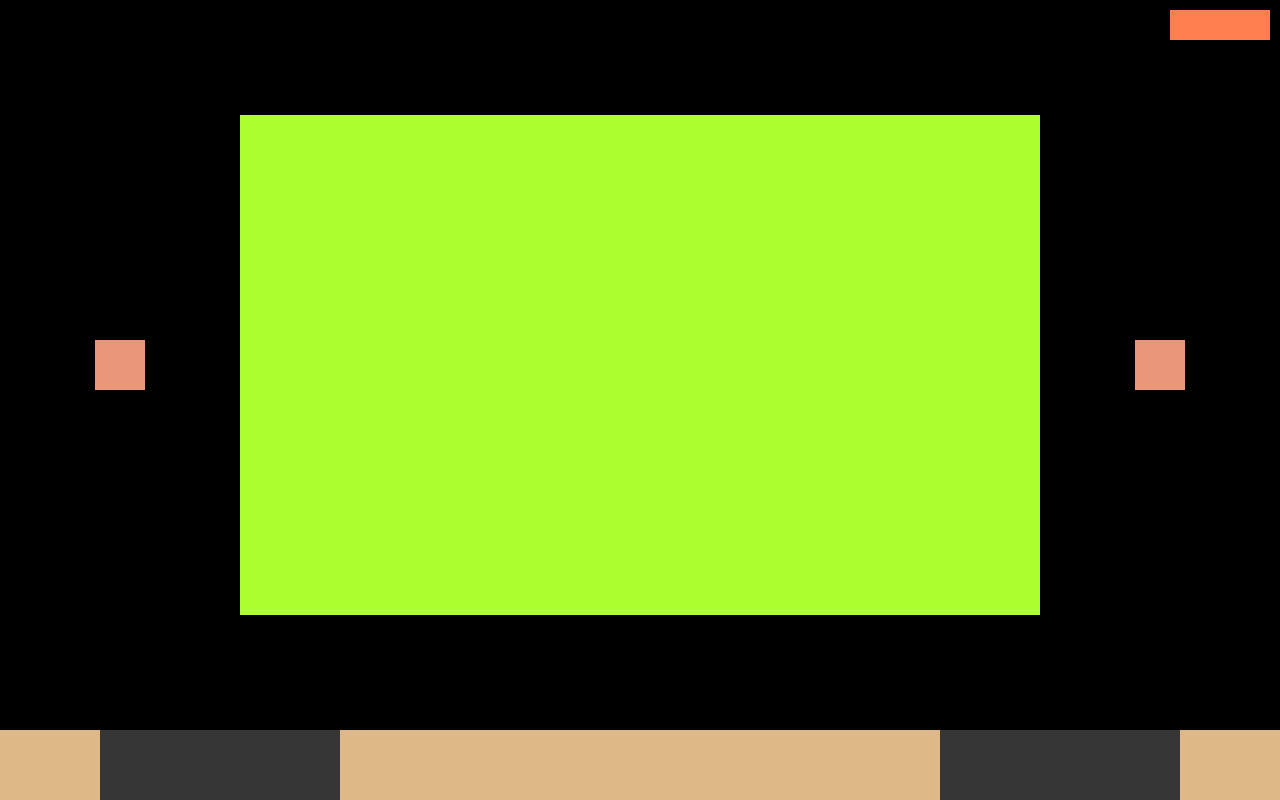
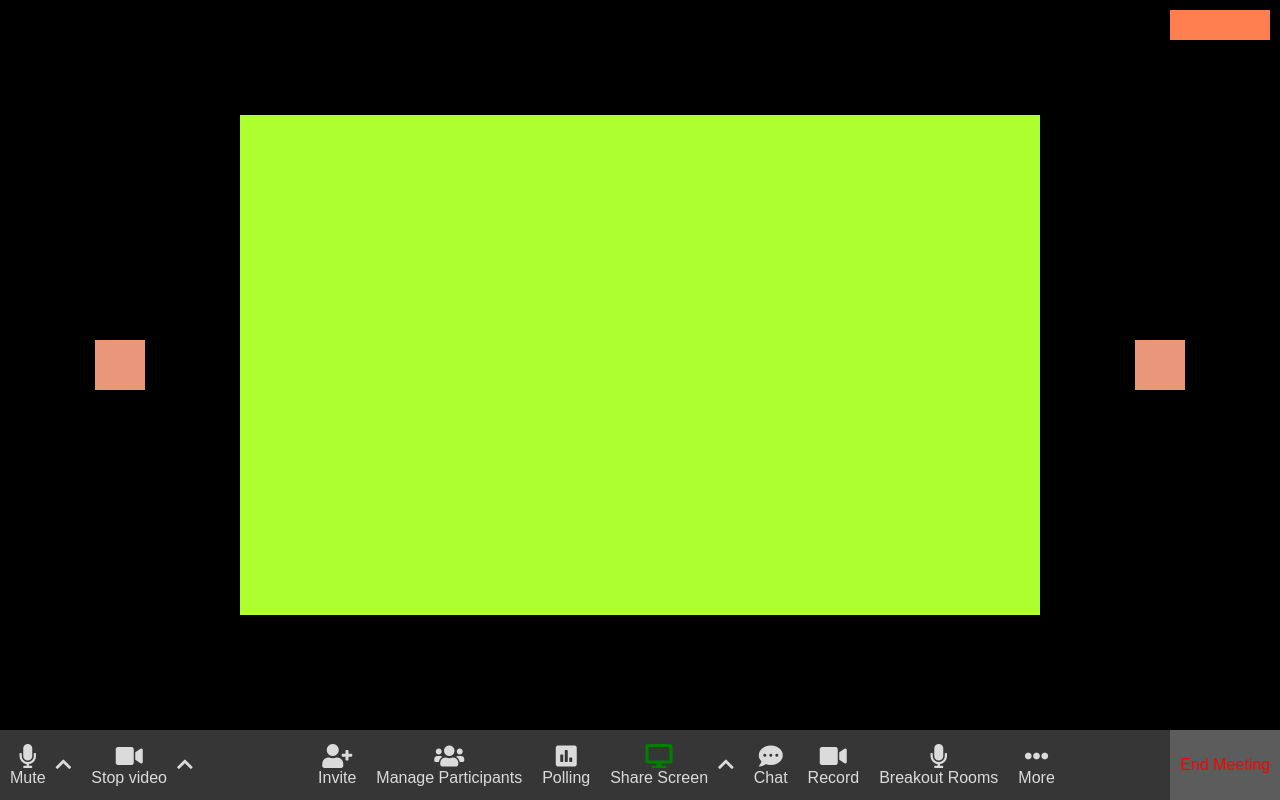
Before and after one commit to FrancescoSanti1/html-css-zoom, a plain HTML site: page index.html in a window 1280 px wide. Drawn offline with Linux system fonts and the light colour scheme.

Commit message:
barra degli strumenti

```diff
--- a/css/style.css
+++ b/css/style.css
@@ -2,6 +2,10 @@
     margin: 0;
     padding: 0;
     box-sizing: border-box;
+}
+
+body {
+    font-family: sans-serif;
 }
 
 main {
@@ -53,16 +57,45 @@ footer {
     background-color: rgb(54, 54, 54);
     display: flex;
     justify-content: space-between;
+    align-items: center;
+    color: rgb(219, 219, 219);
 }
 
 .nav {
-    /* debug */
-    height: 100%;
-    width: 100px;
-    background-color: burlywood;
+    display: flex;
+    height: fit-content;
 }
 
-.nav.cx {
-    /* debug */
-    width: 600px;
+.nav.dx {
+    color: red;
+    background-color: rgb(92, 92, 92);
+    height: 100%;
 }
+
+.nav.dx .btn-barra {
+    line-height: 70px;
+    vertical-align: middle;
+}
+
+.btn-barra {
+    text-align: center;
+    margin: 0 10px;
+}
+
+.btn-barra i {
+    font-size: 24px;
+}
+
+.btn-barra .fa-chevron-up {
+    font-size: 18px;
+    margin-left: 10px;
+}
+
+.btn-barra .fa-desktop {
+    color: green;
+}
+
+.btn-barra.flex {
+    display: flex;
+    align-items: center;
+}
--- a/index.html
+++ b/index.html
@@ -34,15 +34,68 @@
     <!-- Barra degli strumenti in basso -->
     <footer>
         <div class="nav sx">
-
+            <div class="btn-barra flex">
+                <div>
+                    <i class="fas fa-microphone"></i>
+                    <div>Mute</div>
+                </div>
+                <div>
+                    <i class="fas fa-chevron-up"></i>
+                </div>
+            </div>
+            <div class="btn-barra flex">
+                <div>
+                    <i class="fas fa-video"></i>
+                    <div>Stop video</div>
+                </div>
+                <div>
+                    <i class="fas fa-chevron-up"></i>
+                </div>
+            </div>
         </div>
 
         <div class="nav cx">
-
+            <div class="btn-barra">
+                <i class="fas fa-user-plus"></i>
+                <div>Invite</div>
+            </div>
+            <div class="btn-barra">
+                <i class="fas fa-users"></i>
+                <div>Manage Participants</div>
+            </div>
+            <div class="btn-barra">
+                <i class="fas fa-poll"></i>
+                <div>Polling</div>
+            </div>
+            <div class="btn-barra flex">
+                <div>
+                    <i class="fas fa-desktop"></i>
+                    <div>Share Screen</div>
+                </div>
+                <div>
+                    <i class="fas fa-chevron-up"></i>
+                </div>
+            </div>
+            <div class="btn-barra">
+                <i class="fas fa-comment-dots"></i>
+                <div>Chat</div>
+            </div>
+            <div class="btn-barra">
+                <i class="fas fa-video"></i>
+                <div>Record</div>
+            </div>
+            <div class="btn-barra">
+                <i class="fas fa-microphone"></i>
+                <div>Breakout Rooms</div>
+            </div>
+            <div class="btn-barra">
+                <i class="fas fa-ellipsis-h"></i>
+                <div>More</div>
+            </div>
         </div>
 
         <div class="nav dx">
-
+            <div class="btn-barra">End Meeting</div>
         </div>
     </footer>
 </body>
```
